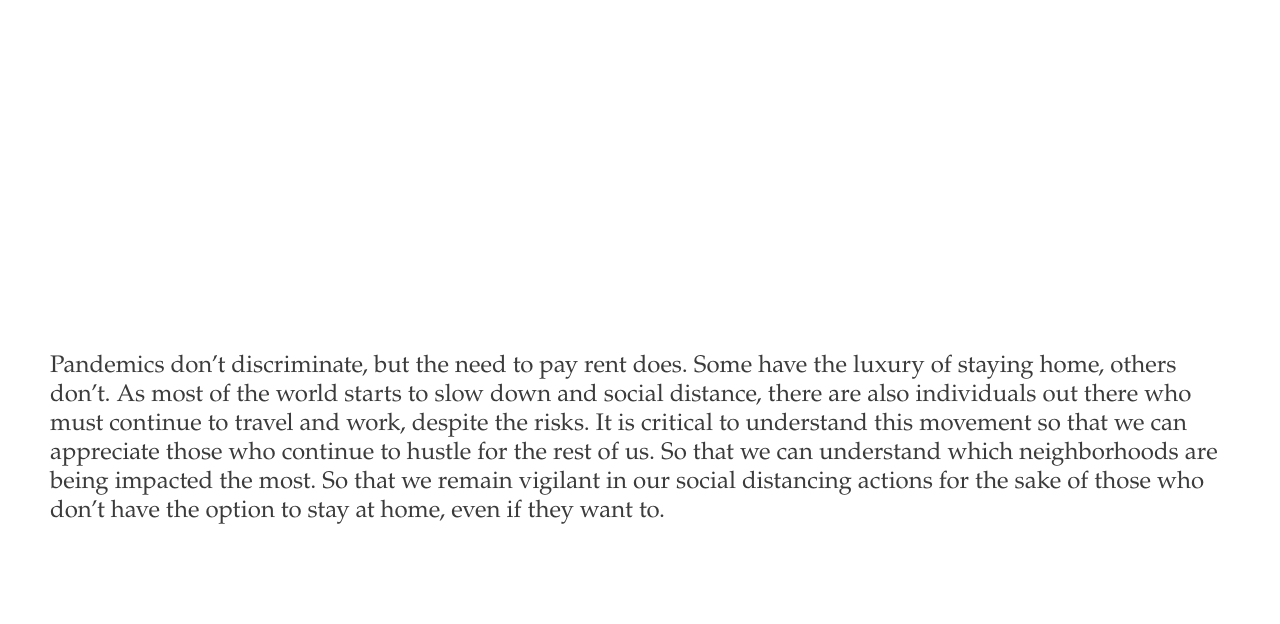
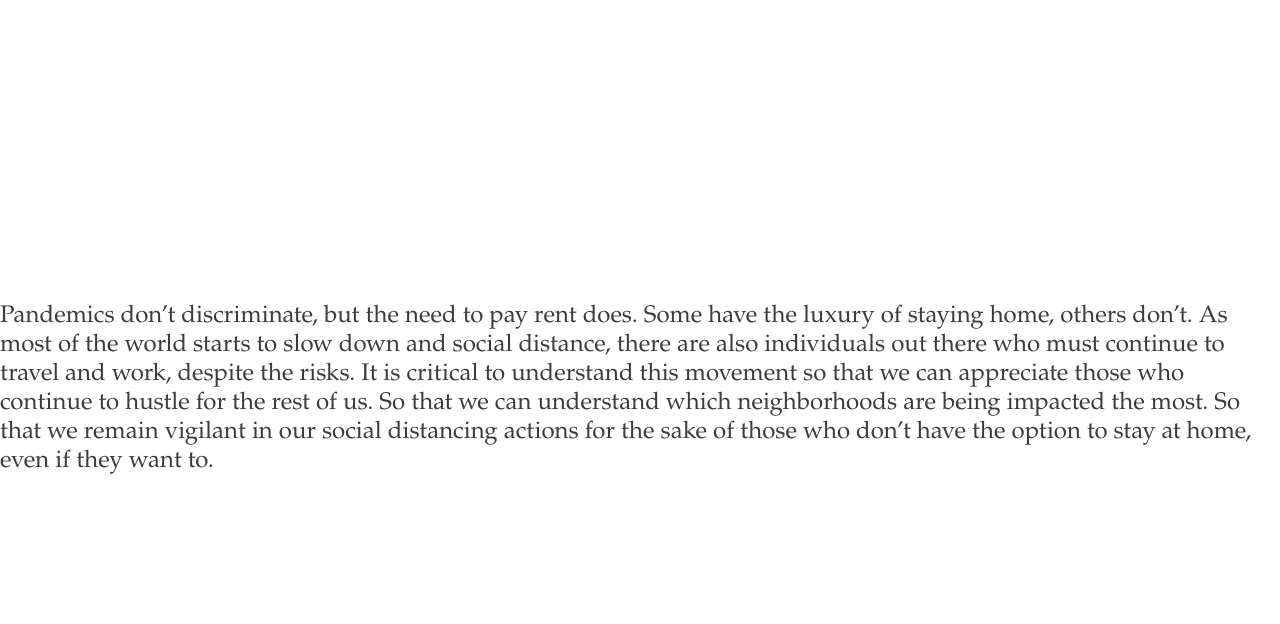
Before and after one commit to ilica/heartbeat, a plain HTML site: page index.html in a window 1280 px wide. Shown: the part 161-785 px from the top of the page. Drawn offline with nearby package versions, Linux system fonts and the light colour scheme.

Commit message:
Update index.html
Showing intro paragraph

```diff
--- a/index.html
+++ b/index.html
@@ -54,11 +54,11 @@
       <section id="intro">
         <h1 class="intro__hed text">Heartbeat of a City</h1>
       </section>
+	<p class = "text">
+        Pandemics don’t discriminate, but the need to pay rent does. Some have the luxury of staying home, others don’t. As most of the world starts to slow down and social distance, there are also individuals out there who must continue to travel and work, despite the risks. It is critical to understand this movement so that we can appreciate those who continue to hustle for the rest of us. So that we can understand which neighborhoods are being impacted the most. So that we remain vigilant in our social distancing actions for the sake of those who don’t have the option to stay at home, even if they want to.
+        </p>
         <!-- multiline --!>
       <div id="outer_wrapper">
-        <p class = "text">
-        Pandemics don’t discriminate, but the need to pay rent does. Some have the luxury of staying home, others don’t. As most of the world starts to slow down and social distance, there are also individuals out there who must continue to travel and work, despite the risks. It is critical to understand this movement so that we can appreciate those who continue to hustle for the rest of us. So that we can understand which neighborhoods are being impacted the most. So that we remain vigilant in our social distancing actions for the sake of those who don’t have the option to stay at home, even if they want to.
-        </p>
         <div class="graphic_container">
           <div id="observablehq-1fcfa6dd"></div>
         </div>
```
